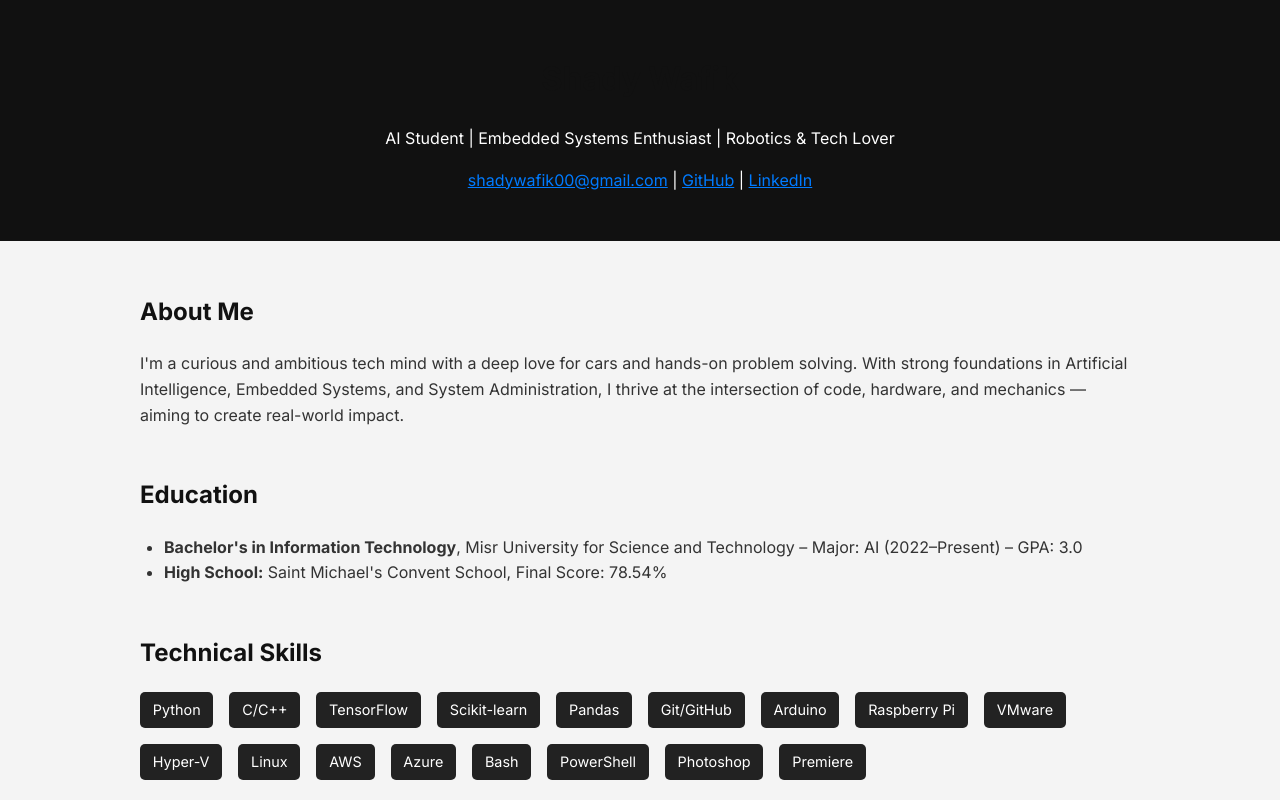
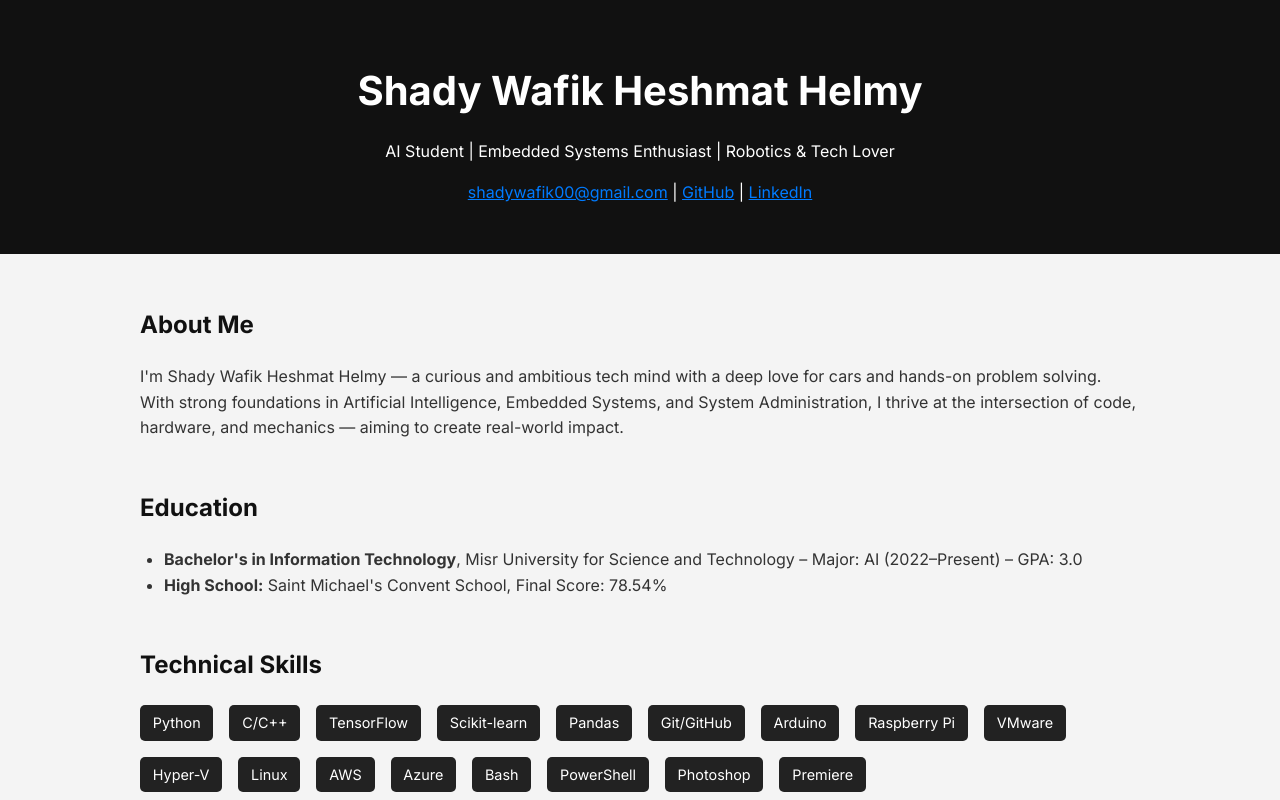
Before and after one commit to Shady106/Shady-Wafik.github.io, a plain HTML site: page index.html in a window 1280 px wide. Shown: the top 800 px of the page. Drawn offline with Linux system fonts and the light colour scheme.

Commit message:
index.html

```diff
--- a/index.html
+++ b/index.html
@@ -3,7 +3,7 @@
 <head>
   <meta charset="UTF-8" />
   <meta name="viewport" content="width=device-width, initial-scale=1.0" />
-  <title>Shady Wafik | AI Portfolio</title>
+  <title>Shady Wafik Heshmat Helmy | AI Portfolio</title>
   <link href="https://fonts.googleapis.com/css2?family=Inter:wght@400;700&display=swap" rel="stylesheet">
   <style>
     body {
@@ -19,7 +19,12 @@
       padding: 2rem;
       text-align: center;
     }
-    h1, h2 {
+    header h1 {
+      color: #ffffff;
+      font-size: 2.5rem;
+      margin-bottom: 0.5rem;
+    }
+    h2 {
       color: #111;
     }
     .container {
@@ -58,7 +63,7 @@
 </head>
 <body>
   <header>
-    <h1>Shady Wafik</h1>
+    <h1>Shady Wafik Heshmat Helmy</h1>
     <p>AI Student | Embedded Systems Enthusiast | Robotics & Tech Lover</p>
     <p>
       <a href="mailto:shadywafik00@gmail.com">shadywafik00@gmail.com</a> |
@@ -71,7 +76,7 @@
     <section>
       <h2>About Me</h2>
       <p>
-        I'm a curious and ambitious tech mind with a deep love for cars and hands-on problem solving.
+        I'm Shady Wafik Heshmat Helmy — a curious and ambitious tech mind with a deep love for cars and hands-on problem solving.
         With strong foundations in Artificial Intelligence, Embedded Systems, and System Administration,
         I thrive at the intersection of code, hardware, and mechanics — aiming to create real-world impact.
       </p>
@@ -159,7 +164,7 @@
 
   </div>
   <footer>
-    <p>Built by Shady Wafik &mdash; 2025</p>
+    <p>Built by Shady Wafik Heshmat Helmy &mdash; 2025</p>
   </footer>
 </body>
 </html>
```
